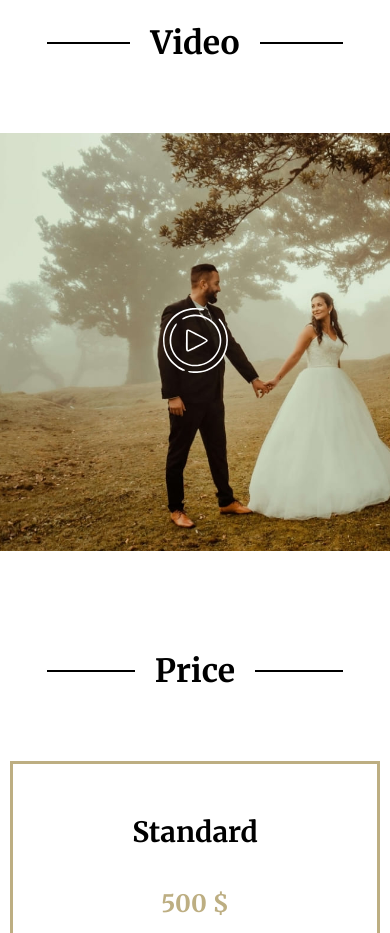
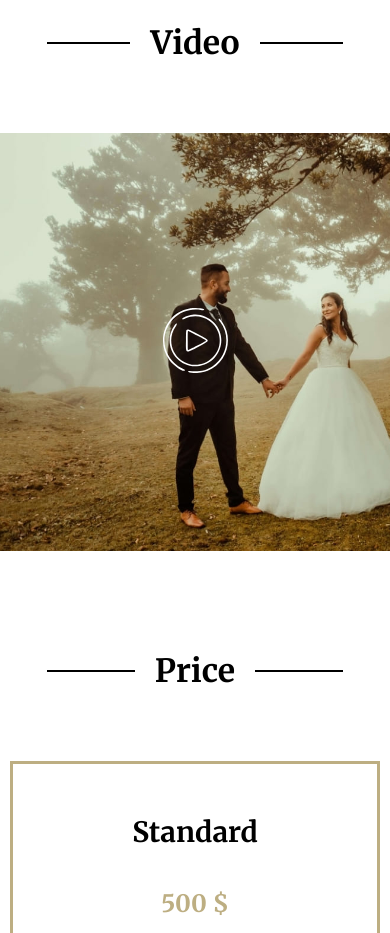
Before and after one commit to seagirl1110/project-stage0, a plain HTML site: page portfolio/index.html in a window 390 px wide. Shown: the part 5213-6146 px from the top of the page. Drawn offline with Linux system fonts and the light colour scheme.

Commit message:
fix: fix scroll 320px

```diff
--- a/portfolio/css/media.css
+++ b/portfolio/css/media.css
@@ -1,7 +1,7 @@
 @media (max-width: 1319px) {
-.container--hero {
-    background-position: -100px 0;
-}
+    .container--hero {
+        background-position: -100px 0;
+    }
 
     .skills__items-wrapper {
         justify-content: space-around;
@@ -273,6 +273,10 @@
         height: auto;
     }
 
+    .video__wrapper {
+        margin: 0 -10px;
+    }
+
     .card-price {
         width: 100%;
     }
@@ -280,6 +284,7 @@
     .container--contacts {
         padding-top: 72px;
     }
+
     .contacts__wrapper {
         width: 90%;
     }
```
